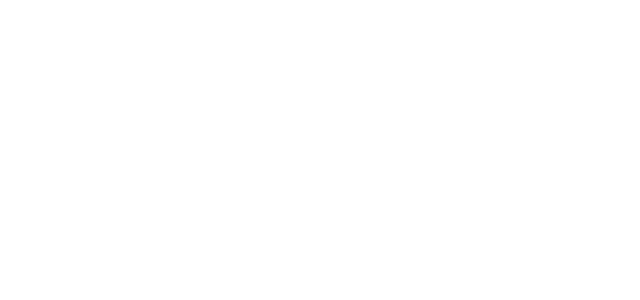
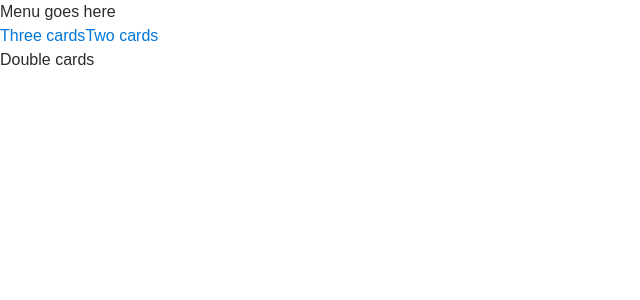
Before and after one commit to mariusz-zawadzki/3-part-kards, a React (Create React App) app: page /2-cards in a window 1280 px wide. Shown: the top 300 px of the page, without its empty margins (0-640 px from the left). Built offline with nearby package versions, Linux system fonts and the light colour scheme.

Commit message:
add routing

```diff
--- a/package.json
+++ b/package.json
@@ -9,6 +9,7 @@
     "react-croppie": "^1.0.0",
     "react-dom": "^16.0.0",
     "react-router": "^4.2.0",
+    "react-router-dom": "^4.2.2",
     "react-scripts": "1.0.14"
   },
   "scripts": {
--- a/src/App.js
+++ b/src/App.js
@@ -1,12 +1,24 @@
 import React, { Component } from 'react';
-import logo from './logo.svg';
+import { Route , Switch } from 'react-router'
+import { Link  } from 'react-router-dom'
 import './App.css';
-
+import TwoCards from './components/TwoCards'
+import ThreeCards from './components/ThreeCards'
 class App extends Component {
   render() {
     return (
-      <div className="container">
-      </div>
+        <div>
+          <div>Menu goes here</div>
+          <div>
+            <Link to={"/3-cards"}>Three cards</Link>
+            <Link to={"/2-cards"}>Two cards</Link>
+          </div>
+            <Switch>
+                <Route path="/3-cards" component={ThreeCards}/>
+                <Route path="/2-cards" component={TwoCards}/>
+                <Route component={ThreeCards}/>
+            </Switch>
+        </div>
     );
   }
 }
--- /dev/null
+++ b/src/components/ThreeCards.js
@@ -0,0 +1,12 @@
+import React from 'react'
+
+
+export default class ThreeCards extends React.Component{
+    render(){
+        return (
+            <div>
+                Three cards
+            </div>
+        );
+    }
+}
--- /dev/null
+++ b/src/components/TwoCards.js
@@ -0,0 +1,12 @@
+import React from 'react'
+
+
+export default class TwoCards extends React.Component{
+    render(){
+        return (
+            <div>
+                Double cards
+            </div>
+        );
+    }
+}
--- a/src/index.js
+++ b/src/index.js
@@ -3,6 +3,9 @@
 import './index.css';
 import App from './App';
 import registerServiceWorker from './registerServiceWorker';
-
-ReactDOM.render(<App />, document.getElementById('root'));
+import { BrowserRouter } from 'react-router-dom'
+ReactDOM.render(
+    <BrowserRouter>
+        <App />
+    </BrowserRouter>, document.getElementById('root'));
 registerServiceWorker();
```
Also changed, not shown: 1 other file (tests, documents, lock files or other folders).
